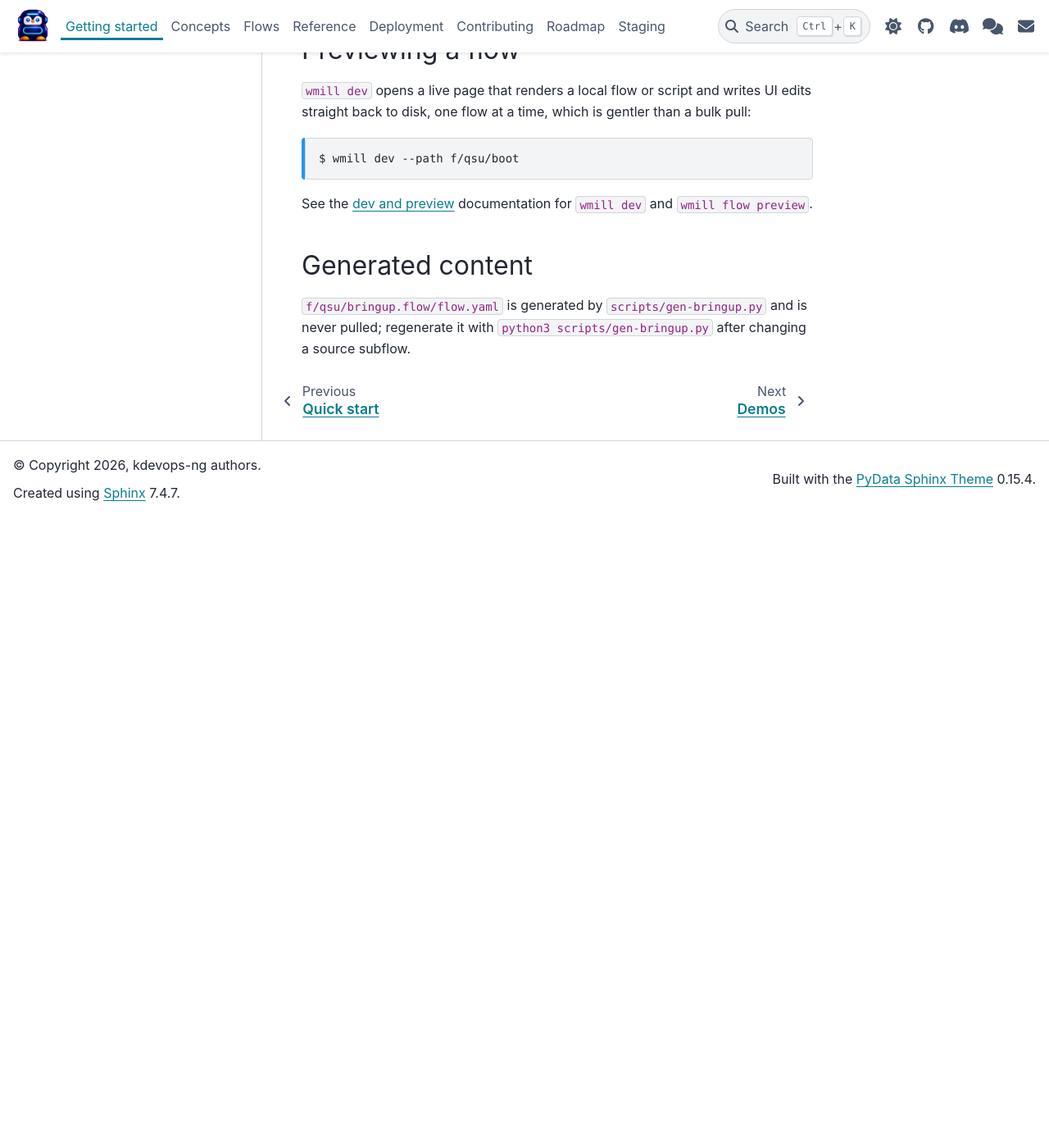
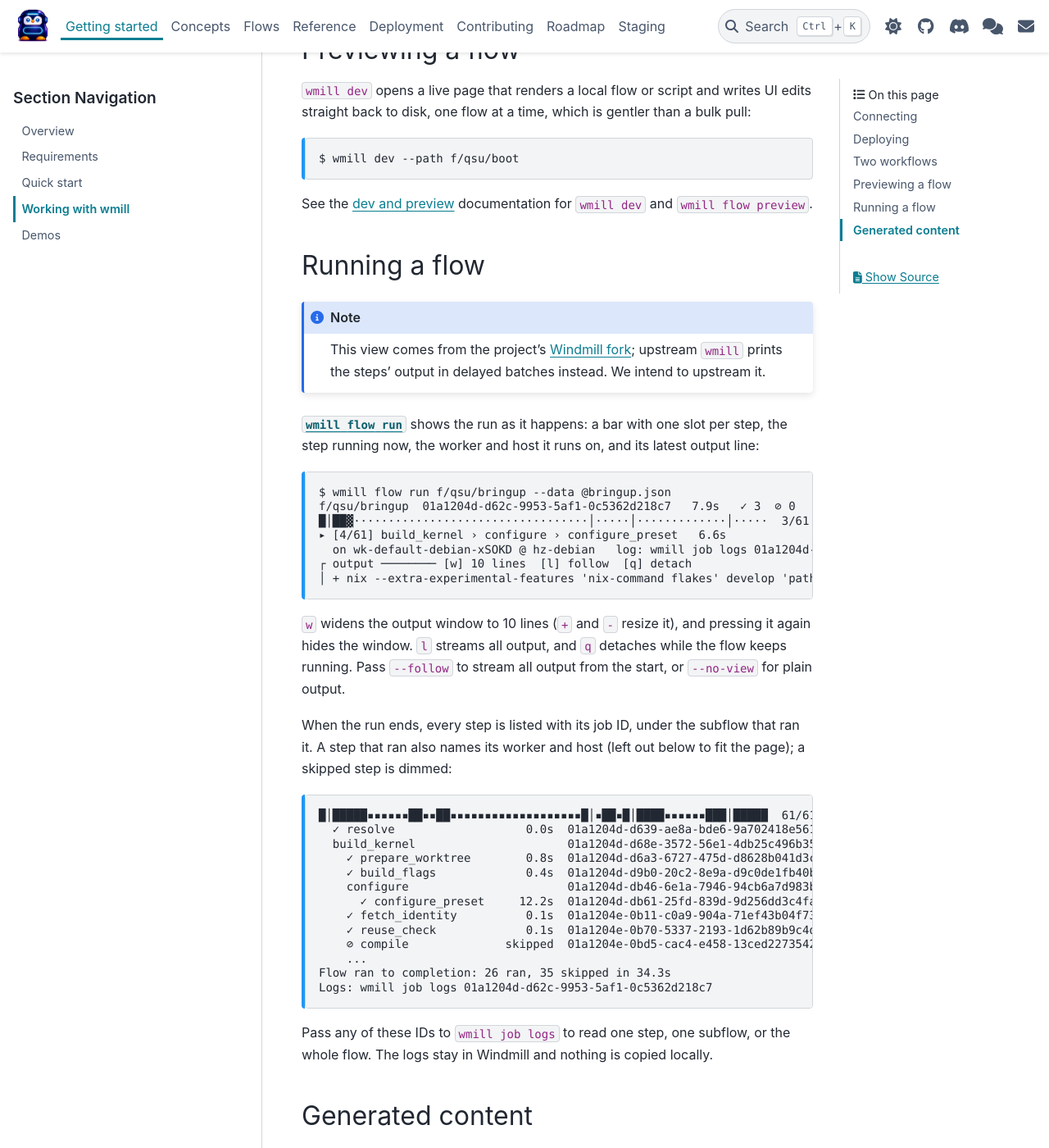
Before and after one commit to dagomez137/kdevops-ng, a Sphinx documentation site: the page built from docs/getting-started/wmill.rst, in a window 1280 px wide and 1400 px high, scrolled down 1909 px. Shown: the whole window at 82% size. Built offline with Sphinx 7.4.7 and the PyData theme 0.15.4, drawn with Linux system fonts in a browser that asks for light colours; before the commit the page ends 2539 px from its top, so only the background shows below that.

Commit message:
docs: show following a flow run with wmill
Both examples come from one bringup run at 78 columns; the end-of-run
list drops each line's worker and host to fit the page's 80-column
limit. The upstream pull request is not open yet, so its link is left
as a TODO comment.

Assisted-by: LLM
Signed-off-by: Daniel Gomez <da.gomez@kernel.org>

```diff
--- a/docs/conf.py
+++ b/docs/conf.py
@@ -120,6 +120,7 @@
     "pg_restore": "https://www.postgresql.org/docs/current/app-pgrestore.html",
     "psql": "https://www.postgresql.org/docs/current/app-psql.html",
     "git archive": "https://git-scm.com/docs/git-archive",
+    "wmill flow run": "https://www.windmill.dev/docs/advanced/cli/flow",
     "make": f"{_MAN7}/make.1.html",
     "git format-patch": f"{_MAN7}/git-format-patch.1.html",
     "git send-email": f"{_MAN7}/git-send-email.1.html",
--- a/docs/getting-started/wmill.rst
+++ b/docs/getting-started/wmill.rst
@@ -107,6 +107,66 @@
 
 .. _dev and preview: https://www.windmill.dev/docs/advanced/cli/dev-preview
 
+.. _running-a-flow:
+
+Running a flow
+==============
+
+.. note::
+
+   This view comes from the project's `Windmill fork`_; upstream ``wmill``
+   prints the steps' output in delayed batches instead. We intend to upstream
+   it.
+
+.. TODO: link the upstream pull request once it is open.
+
+.. _Windmill fork: https://github.com/dagomez137/windmill/tree/integration/fixes
+
+:cmd:`wmill flow run` shows the run as it happens: a bar with one slot per step,
+the step running now, the worker and host it runs on, and its latest output
+line:
+
+.. code-block:: console
+   :class: cmd-host
+
+   $ wmill flow run f/qsu/bringup --data @bringup.json
+   f/qsu/bringup  01a1204d-d62c-9953-5af1-0c5362d218c7   7.9s   ✓ 3  ⊘ 0
+   █│██▓··································│·····│·············│·····  3/61
+   ▸ [4/61] build_kernel › configure › configure_preset   6.6s
+     on wk-default-debian-xSOKD @ hz-debian   log: wmill job logs 01a1204d-db61…
+   ┌ output ──────── [w] 10 lines  [l] follow  [q] detach
+   │ + nix --extra-experimental-features 'nix-command flakes' develop 'path:/ho…
+
+``w`` widens the output window to 10 lines (``+`` and ``-`` resize it), and
+pressing it again hides the window. ``l`` streams all output, and ``q``
+detaches while the flow keeps running. Pass
+``--follow`` to stream all output from the start, or ``--no-view`` for plain
+output.
+
+When the run ends, every step is listed with its job ID, under the subflow
+that ran it. A step that ran also names its worker and host (left out below to
+fit the page); a skipped step is dimmed:
+
+.. code-block:: console
+   :class: cmd-host
+
+   █│█████▪▪▪▪▪▪██▪▪██▪▪▪▪▪▪▪▪▪▪▪▪▪▪▪▪▪▪▪█│▪██▪█│████▪▪▪▪▪▪███│█████  61/61
+     ✓ resolve                   0.0s  01a1204d-d639-ae8a-bde6-9a702418e561
+     build_kernel                      01a1204d-d68e-3572-56e1-4db25c496b35
+       ✓ prepare_worktree        0.8s  01a1204d-d6a3-6727-475d-d8628b041d3c
+       ✓ build_flags             0.4s  01a1204d-d9b0-20c2-8e9a-d9c0de1fb40b
+       configure                       01a1204d-db46-6e1a-7946-94cb6a7d983b
+         ✓ configure_preset     12.2s  01a1204d-db61-25fd-839d-9d256dd3c4fa
+       ✓ fetch_identity          0.1s  01a1204e-0b11-c0a9-904a-71ef43b04f73
+       ✓ reuse_check             0.1s  01a1204e-0b70-5337-2193-1d62b89b9c4d
+       ⊘ compile              skipped  01a1204e-0bd5-cac4-e458-13ced2273542
+       ...
+   Flow ran to completion: 26 ran, 35 skipped in 34.3s
+   Logs: wmill job logs 01a1204d-d62c-9953-5af1-0c5362d218c7
+
+Pass any of these IDs to ``wmill job logs`` to read one step, one subflow, or
+the whole flow. The logs stay in Windmill and nothing is copied locally.
+
 Generated content
 =================
 
```
